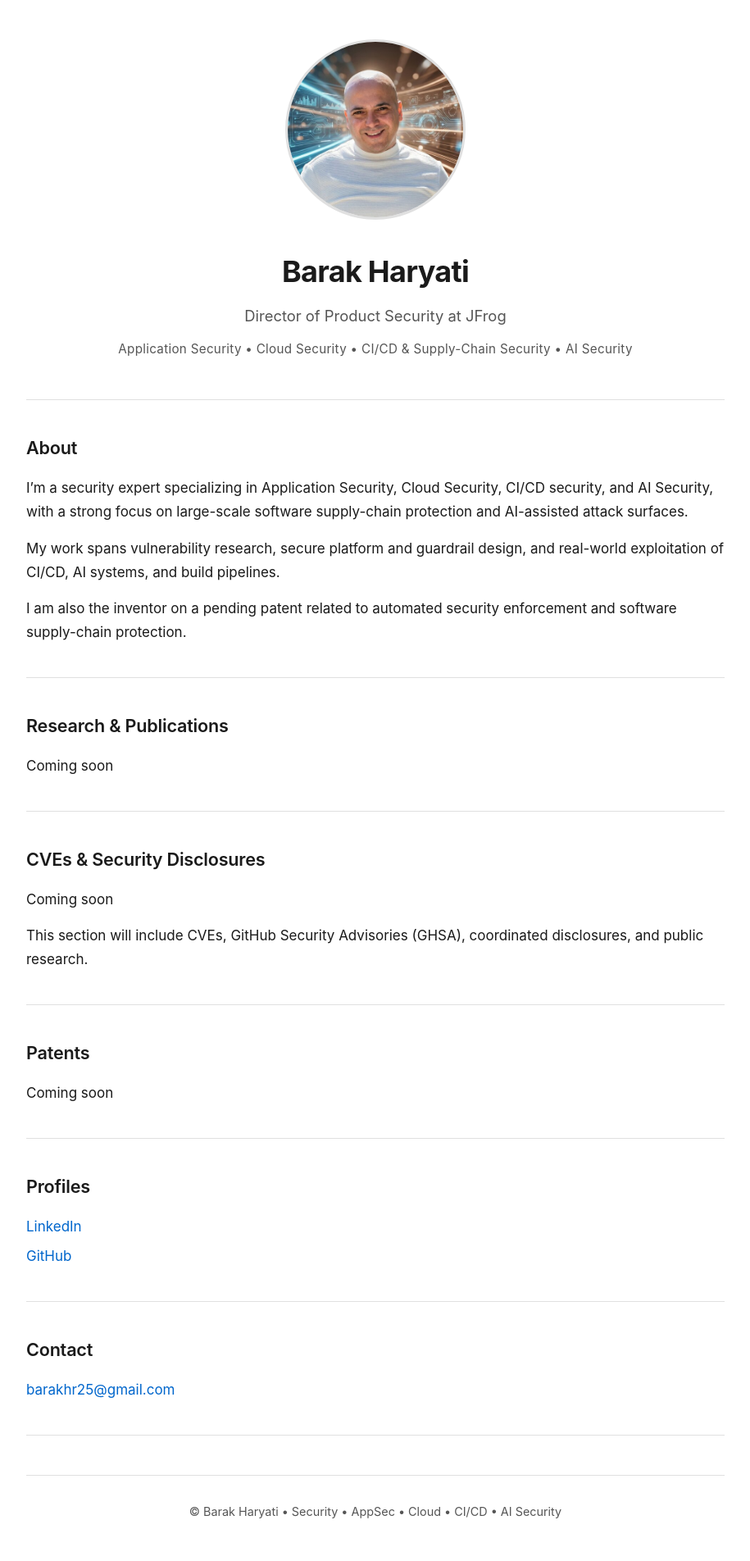
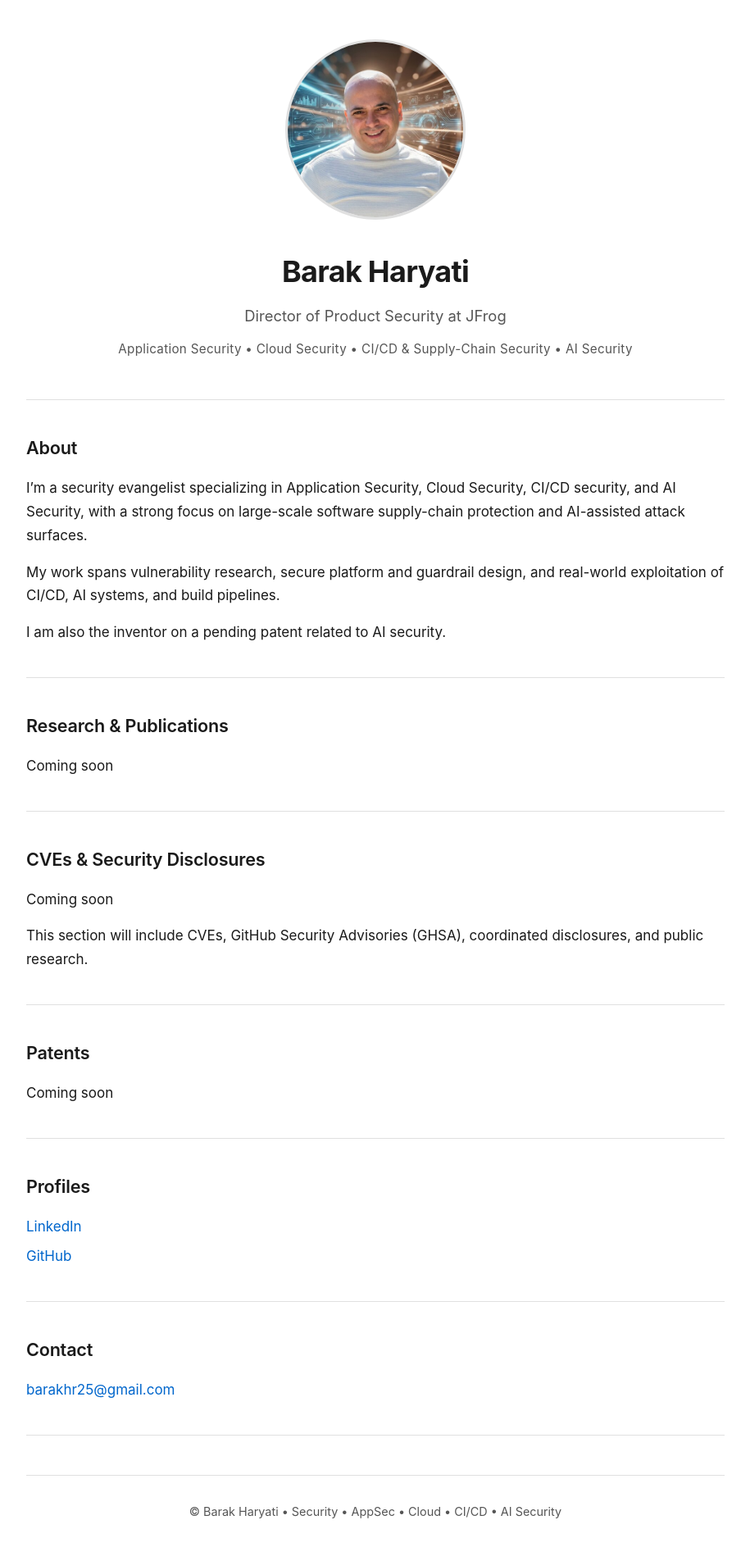
Before and after one commit to barakharyati/barakharyati, a Jekyll site: the page built from index.md, in a window 1280 px wide. Shown: the whole page at 82% size, without its empty margins (182-1097 px from the left). Built offline with Jekyll 4.4.1, drawn with Linux system fonts in a browser that asks for light colours.

Commit message:
Update bio: security evangelist, AI security patent

```diff
--- a/index.md
+++ b/index.md
@@ -14,11 +14,11 @@ title: Barak Haryati
 
 ## About
 
-I'm a security expert specializing in Application Security, Cloud Security, CI/CD security, and AI Security, with a strong focus on large-scale software supply-chain protection and AI-assisted attack surfaces.
+I'm a security evangelist specializing in Application Security, Cloud Security, CI/CD security, and AI Security, with a strong focus on large-scale software supply-chain protection and AI-assisted attack surfaces.
 
 My work spans vulnerability research, secure platform and guardrail design, and real-world exploitation of CI/CD, AI systems, and build pipelines.
 
-I am also the inventor on a pending patent related to automated security enforcement and software supply-chain protection.
+I am also the inventor on a pending patent related to AI security.
 
 ---
 
```
